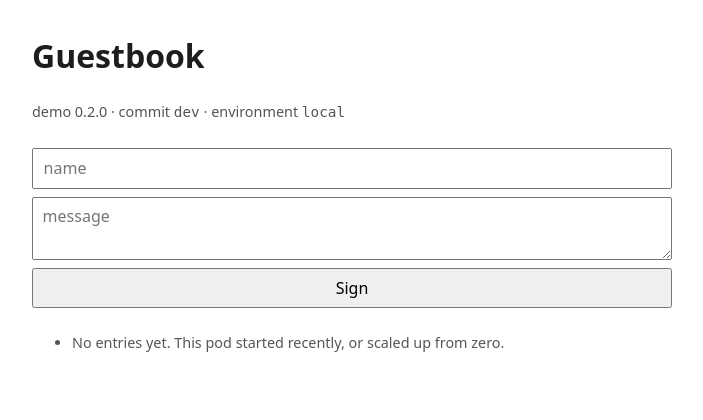
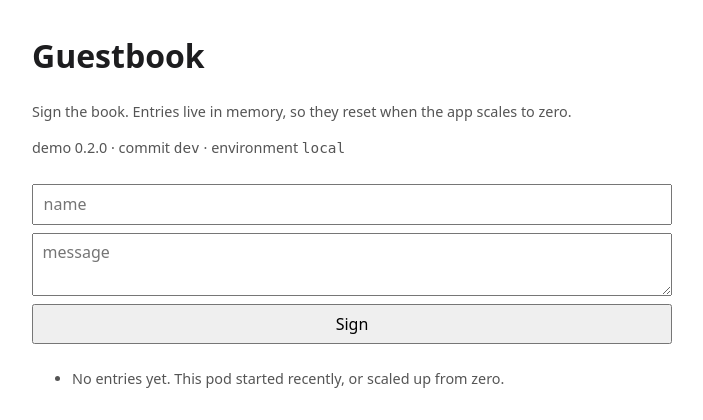
Before and after one commit to jmccardle/cicd-demo-app, a Flask app: page / in a window 1280 px wide. Shown: the top 420 px of the page, without its empty margins (288-991 px from the left). Run offline with Flask 3, Linux system fonts and the light colour scheme.

Commit message:
explain that entries reset when the app scales to zero

```diff
--- a/templates/index.html
+++ b/templates/index.html
@@ -16,6 +16,7 @@
 </head>
 <body>
 <h1>Guestbook</h1>
+<p class="meta">Sign the book. Entries live in memory, so they reset when the app scales to zero.</p>
 <p class="meta">{{ info.app }} {{ info.version }} · commit <code>{{ info.commit }}</code> · environment <code>{{ info.env }}</code></p>
 <form method="post" action="/sign">
   <input name="name" placeholder="name" maxlength="40">
```
